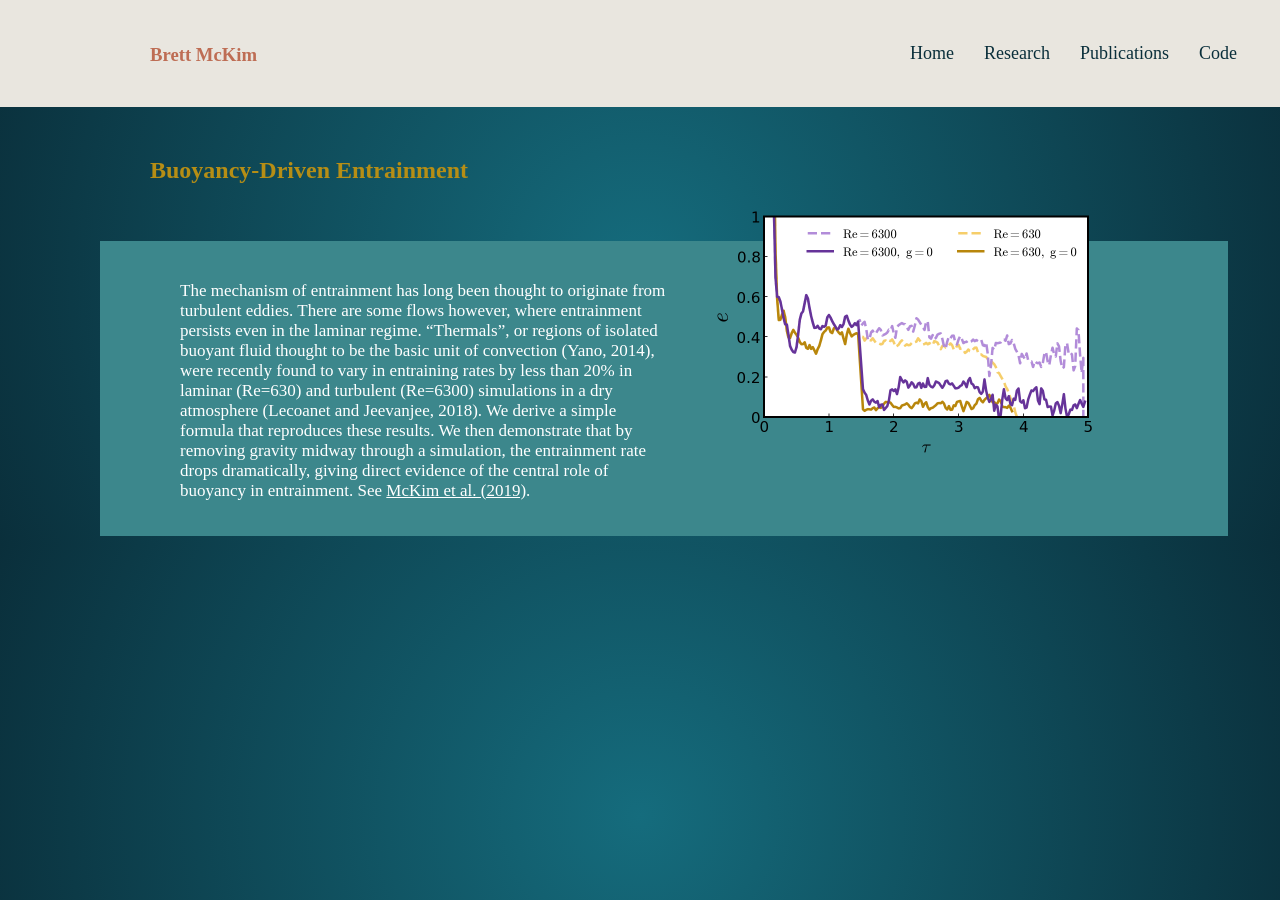
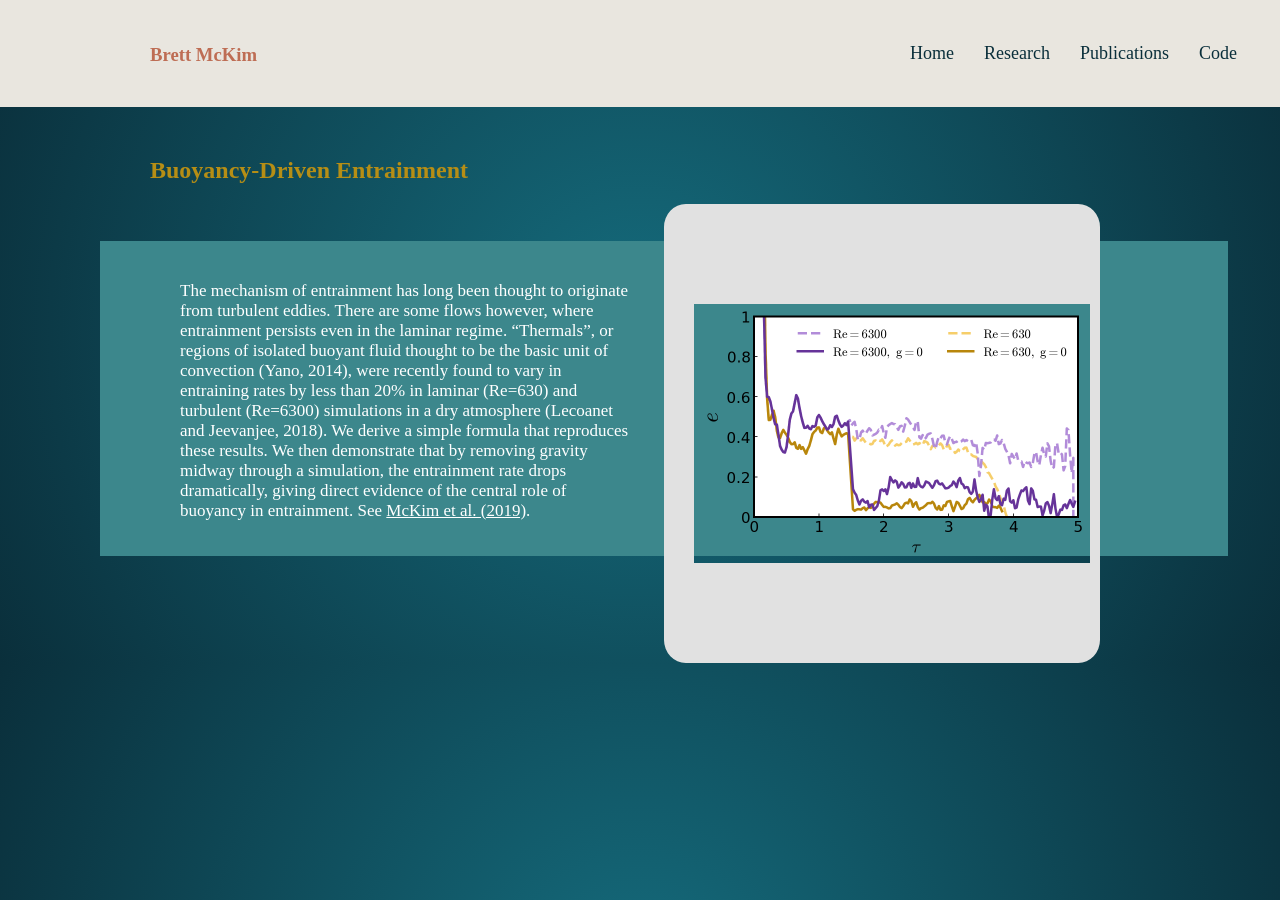
Before and after one commit to mckimb/mckimb.github.io, a Jekyll site: the page built from research/index.html, in a window 1280 px wide. Built offline with Jekyll 4.4.1, drawn with Linux system fonts in a browser that asks for light colours.

Commit message:
Update index.html

```diff
--- a/research/index.html
+++ b/research/index.html
@@ -6,7 +6,8 @@ title: Research
 	<p><br><br><br><br><br><br></p>
 	<h2>Buoyancy-Driven Entrainment</h2>
 	<div class="blurb">
-	<img src="/research/efficiency.png" alt="No entrainment without buoyancy" class="wrap" style="width:396px;height:259px;border=5px">	</div>
+	<img src="/research/efficiency.png" alt="No entrainment without buoyancy" class="wrap" style="width:396px;height:259px;border=5px;border-style: solid;
+  border-width: 100px 10px 100px 30px;border-color;e1e1e1">	</div>
 
 	<div class="blurb">
 		<p><br></p>
```
